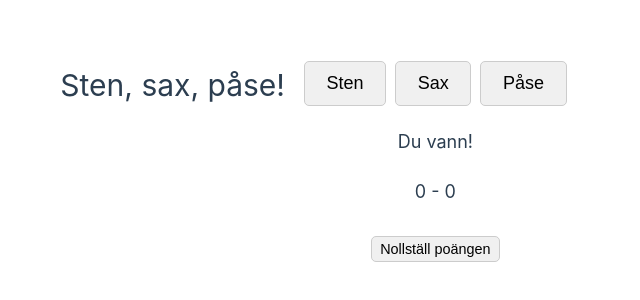
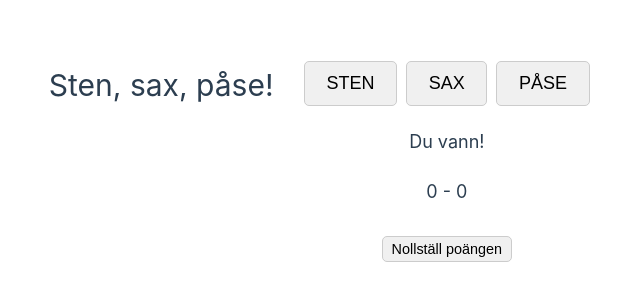
Before and after one commit to ProblemMaster/vuedemo, a Vue app in the folder ssp/: page / in a window 1280 px wide. Shown: the part 238-538 px from the top of the page, without its empty margins (336-976 px from the left). Built offline with nearby package versions, Linux system fonts and the light colour scheme.

Commit message:
Knapparna flytttade till en egen komponent

```diff
--- a/ssp/src/App.vue
+++ b/ssp/src/App.vue
@@ -1,32 +1,10 @@
 <script setup>
 import { ref } from 'vue'
+import KnappRad from './components/KnappRad.vue'
 
+const knappar = ref(['STEN', 'SAX', 'PÅSE'])
 const score = ref({ spelare: 0, dator: 0 })
 const resultat = ref('Du vann!')
-
-function spelarval(e) {
-  let buttons = document.getElementsByClassName('alternativ')
-  for (let b of buttons) {
-    b.classList.remove('spelarval')
-  }
-  e.target.classList.add('spelarval')
-  datorval()
-  hittaVinnare()
-}
-
-function datorval() {
-  let val = Math.floor(Math.random() * 3)
-  let alternativ = ['Sten', 'Sax', 'Påse']
-  let buttons = document.getElementsByClassName('alternativ')
-  for (let b of buttons) {
-    b.classList.remove('datorval')
-    b.title = ''
-    if (b.textContent == alternativ[val]) {
-      b.classList.add('datorval')
-      b.title = 'Datorns val'
-    }
-  }
-}
 
 function hittaVinnare() {
   let buttons = document.getElementsByClassName('alternativ')
@@ -70,11 +48,7 @@ function reset() {
   </header>
 
   <main>
-    <div class="knapprad">
-      <button class="alternativ" @click="spelarval">Sten</button>
-      <button class="alternativ" @click="spelarval">Sax</button>
-      <button class="alternativ" @click="spelarval">Påse</button>
-    </div>
+    <KnappRad :knappar="knappar" />
     <div class="resultat">
       <p id="resultat">{{ resultat }}</p>
     </div>
--- /dev/null
+++ b/ssp/src/components/KnappRad.vue
@@ -0,0 +1,58 @@
+<script setup>
+import { ref } from 'vue'
+
+//const knappar = ref(['Sten', 'Sax', 'Påse'])
+const props = defineProps(['knappar'])
+
+function spelarval(e) {
+  let buttons = document.getElementsByClassName('alternativ')
+  for (let b of buttons) {
+    b.classList.remove('spelarval')
+  }
+  e.target.classList.add('spelarval')
+  datorval()
+}
+
+function datorval() {
+  let val = Math.floor(Math.random() * props.knappar.length)
+  let buttons = document.getElementsByClassName('alternativ')
+  for (let b of buttons) {
+    b.classList.remove('datorval')
+    b.title = ''
+    if (b.textContent == props.knappar[val]) {
+      b.classList.add('datorval')
+      b.title = 'Datorns val'
+    }
+  }
+}
+</script>
+
+<template>
+  <div class="knapprad">
+    <button v-for="knapp in props.knappar" class="alternativ" :key="knapp" @click="spelarval">
+      {{ knapp }}
+    </button>
+  </div>
+</template>
+
+<style scoped>
+button {
+  padding: 0.6em 1.2em;
+  font-size: 1.2em;
+  background-color: #f0f0f0;
+  border: 1px solid #ccc;
+  border-radius: 5px;
+  cursor: pointer;
+}
+button.spelarval {
+  background-color: greenyellow;
+}
+button.datorval {
+  border: red solid 2px;
+}
+.knapprad {
+  display: flex;
+  justify-content: center;
+  gap: 0.6em;
+}
+</style>
```
